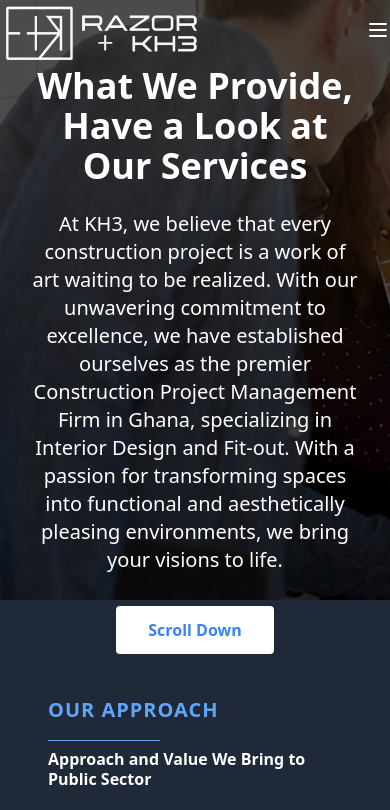
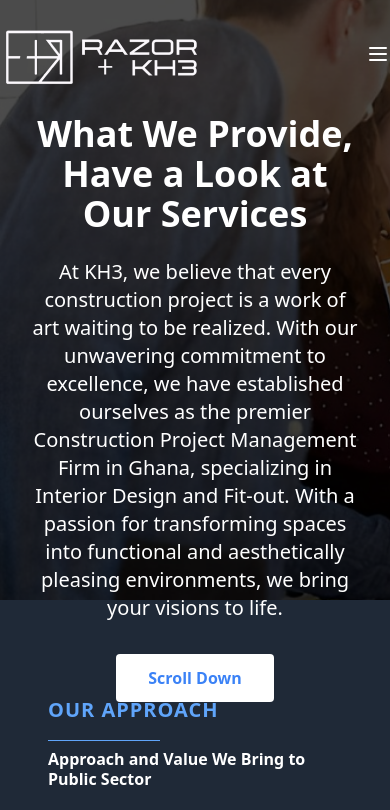
Before and after one commit to davisasa/RazorKH3, a plain HTML site: page our-services.html in a window 390 px wide. Shown: the top 810 px of the page. Drawn offline with nearby package versions, Linux system fonts and the light colour scheme.

Commit message:
Update our-services.html

```diff
--- a/our-services.html
+++ b/our-services.html
@@ -15,7 +15,7 @@
         <div class="absolute inset-0 bg-black bg-opacity-50"></div>
         <div class="container mx-auto relative z-10">
             <!-- Navigation -->
-            <nav class="flex justify-between items-center lg:py-6 md:py-8 lg:px-12 md:px-12 md:text-sm lg:text-lg ">
+            <nav class="flex justify-between items-center py-6 lg:px-12 md:px-0 md:text-sm lg:text-lg ">
               <div class="flex items-center">
                   <img src="Images/RAZORKH3white 1.png" class="lg:h-16 md:h-12" alt="Logo">
               </div>
```
